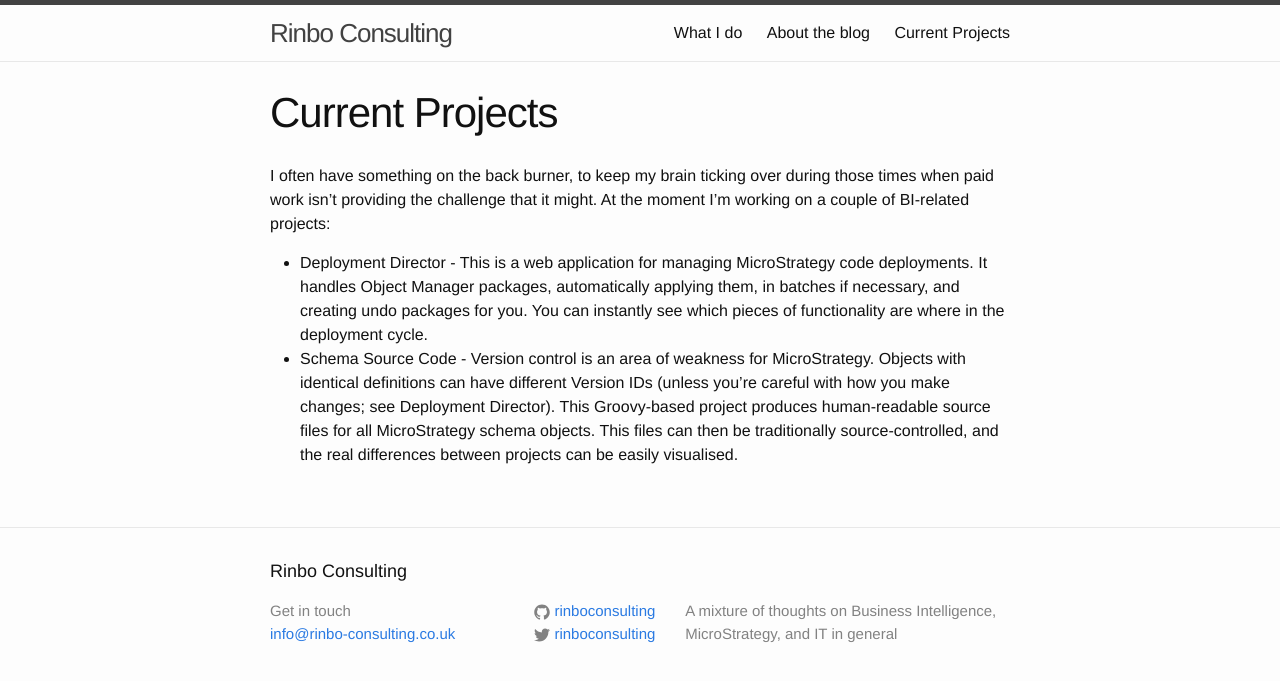
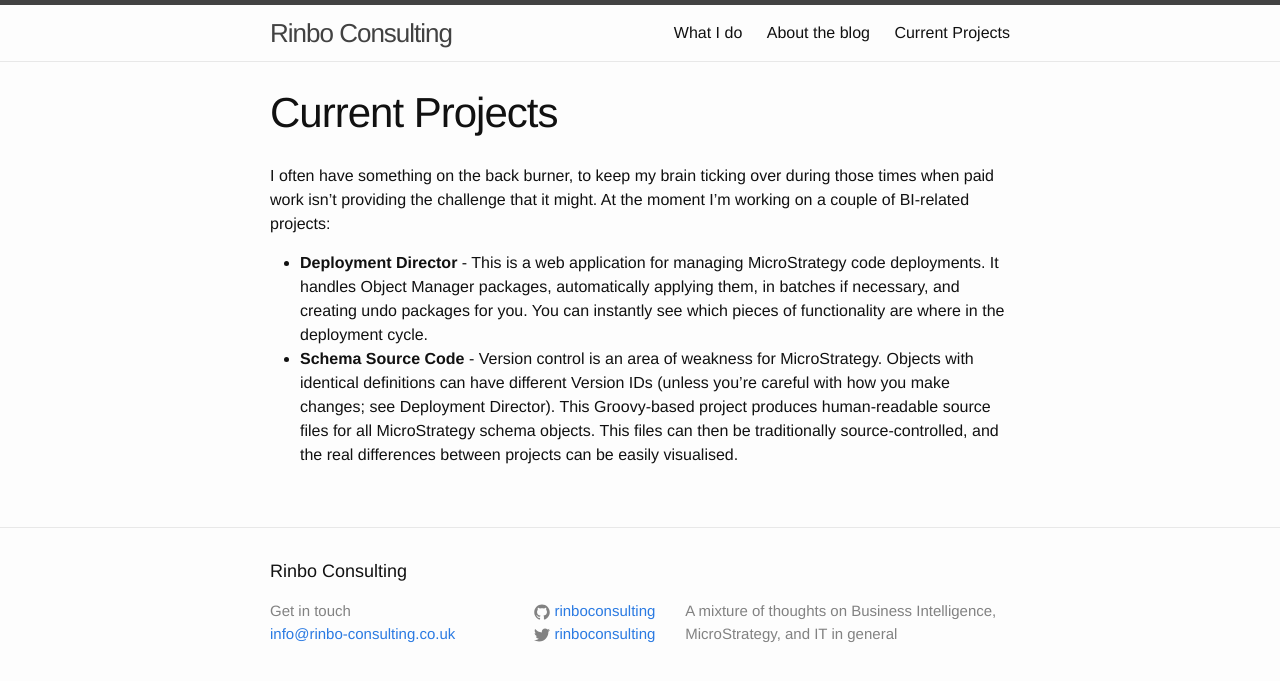
Before and after one commit to rinbo-consulting/rinbo-consulting.github.io, a Jekyll site: the page built from current-projects.md, in a window 1280 px wide. Shown: the top 681 px of the page. Built offline with Jekyll 4.4.1, drawn with Linux system fonts in a browser that asks for light colours.

Commit message:
Page about ongoing work

```diff
--- a/current-projects.md
+++ b/current-projects.md
@@ -6,5 +6,5 @@
 
 I often have something on the back burner, to keep my brain ticking over during those times when paid work isn't providing the challenge that it might. At the moment I'm working on a couple of BI-related projects:
 
-* Deployment Director - This is a web application for managing MicroStrategy code deployments. It handles Object Manager packages, automatically applying them, in batches if necessary, and creating undo packages for you. You can instantly see which pieces of functionality are where in the deployment cycle.
-* Schema Source Code - Version control is an area of weakness for MicroStrategy. Objects with identical definitions can have different Version IDs (unless you're careful with how you make changes; see Deployment Director). This Groovy-based project produces human-readable source files for all MicroStrategy schema objects. This files can then be traditionally source-controlled, and the real differences between projects can be easily visualised.
+* **Deployment Director** - This is a web application for managing MicroStrategy code deployments. It handles Object Manager packages, automatically applying them, in batches if necessary, and creating undo packages for you. You can instantly see which pieces of functionality are where in the deployment cycle.
+* **Schema Source Code** - Version control is an area of weakness for MicroStrategy. Objects with identical definitions can have different Version IDs (unless you're careful with how you make changes; see Deployment Director). This Groovy-based project produces human-readable source files for all MicroStrategy schema objects. This files can then be traditionally source-controlled, and the real differences between projects can be easily visualised.
```
